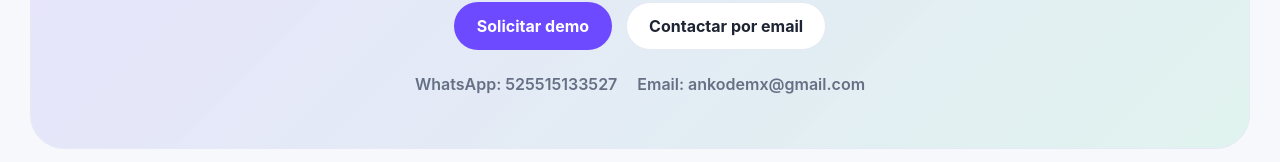
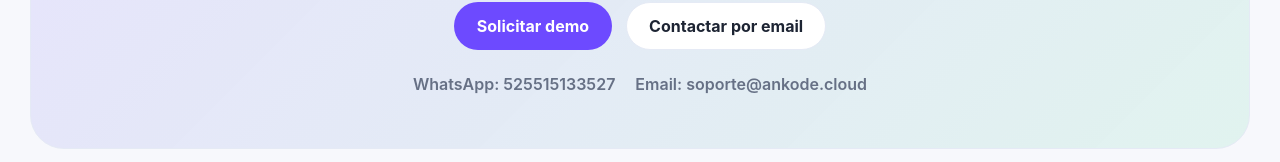
Before and after one commit to alefdel20/ankode, a React (Vite) app in the folder frontend/: page / in a window 1280 px wide. Shown: the part 9555-9717 px from the top of the page. Built offline with nearby package versions, Linux system fonts and the light colour scheme.

Commit message:
feat: cambios con el correo electronico

```diff
--- a/frontend/src/App.jsx
+++ b/frontend/src/App.jsx
@@ -14,7 +14,7 @@ import WebPlansSection from './components/landing/WebPlansSection';
 
 const CONTACT = {
   whatsapp: "525515133527",
-  email: "ankodemx@gmail.com",
+  email: "soporte@ankode.cloud",
 };
 
 const cleanWhatsAppNumber = CONTACT.whatsapp.replace(/\D/g, "");
--- a/frontend/src/components/CheckoutModal.jsx
+++ b/frontend/src/components/CheckoutModal.jsx
@@ -602,8 +602,8 @@ export default function CheckoutModal({ isOpen, onClose, selectedPlan, overrideA
             {/* Support info */}
             <p style={{ textAlign: 'center', fontSize: '0.78rem', color: 'var(--muted)', marginTop: 4, marginBottom: 0 }}>
               ¿Necesitas ayuda?{' '}
-              <a href="mailto:ankodemx@gmail.com" style={{ color: 'var(--muted)' }}>
-                ankodemx@gmail.com
+              <a href="mailto:soporte@ankode.cloud" style={{ color: 'var(--muted)' }}>
+                soporte@ankode.cloud
               </a>
             </p>
           </>
--- a/frontend/src/constants/legal.js
+++ b/frontend/src/constants/legal.js
@@ -3,7 +3,7 @@ export const LEGAL = {
 Última actualización: octubre 2026
 
 1. IDENTIDAD DE LA EMPRESA
-El presente sitio web, el sistema informático de Punto de Venta (SaaS) y el servicio de desarrollo de páginas web denominados comercialmente "Ankode", son operados por Alejandro Flores Delgado, persona física con actividad empresarial, con domicilio fiscal en Ixtapaluca, Estado de México, y correo de contacto técnico y comercial: ankodemx@gmail.com.
+El presente sitio web, el sistema informático de Punto de Venta (SaaS) y el servicio de desarrollo de páginas web denominados comercialmente "Ankode", son operados por Alejandro Flores Delgado, persona física con actividad empresarial, con domicilio fiscal en Ixtapaluca, Estado de México, y correo de contacto técnico y comercial: soporte@ankode.cloud.
 
 2. ACEPTACIÓN DE LOS TÉRMINOS
 La creación de una cuenta de usuario, la descarga del software, la firma de propuestas comerciales, el pago de la tarifa de configuración inicial (setup) o la contratación de cualquiera de las suscripciones de Ankode implica la aceptación expresa, total y sin reservas de estos Términos y Condiciones por parte del Cliente.
@@ -62,7 +62,7 @@ Estos Términos y Condiciones se rigen por las leyes federales de los Estados Un
 Última actualización: octubre 2026
 
 1. RESPONSABLE DEL TRATAMIENTO DE DATOS PERSONALES
-Alejandro Flores Delgado (en lo sucesivo "Ankode"), con domicilio en Ixtapaluca, Estado de México, y correo de contacto ankodemx@gmail.com, es el Responsable del uso, tratamiento y protección de sus datos personales de conformidad con la Ley Federal de Protección de Datos Personales en Posesión de los Particulares (LFPDPPP).
+Alejandro Flores Delgado (en lo sucesivo "Ankode"), con domicilio en Ixtapaluca, Estado de México, y correo de contacto soporte@ankode.cloud, es el Responsable del uso, tratamiento y protección de sus datos personales de conformidad con la Ley Federal de Protección de Datos Personales en Posesión de los Particulares (LFPDPPP).
 
 2. DATOS PERSONALES RECABADOS Y FINALIDADES
 Recabamos sus datos de identificación, contacto, fiscales y de facturación (nombre, teléfono, correo electrónico, RFC, dirección del negocio y tokens de pago cifrados a través de Openpay) para las siguientes finalidades:
@@ -87,13 +87,13 @@ Para cumplir con los servicios, Ankode comparte datos personales con:
 Ankode cuenta con medidas de seguridad que incluyen cifrado de transferencias mediante protocolo SSL (https), aislamiento de bases de datos bajo arquitectura multi-tenant y copias de seguridad periódicas para evitar el acceso no autorizado, robo o alteración de su información.
 
 6. EJERCICIO DE DERECHOS ARCO
-Usted tiene derecho a ejercer sus derechos de Acceso, Rectificación, Cancelación u Oposición (ARCO) sobre sus datos personales enviando una solicitud por escrito a ankodemx@gmail.com, adjuntando identificación oficial vigente y descripción clara del derecho que desea ejercer, de conformidad con la LFPDPPP. Responderemos en un plazo no mayor a 20 días hábiles.
+Usted tiene derecho a ejercer sus derechos de Acceso, Rectificación, Cancelación u Oposición (ARCO) sobre sus datos personales enviando una solicitud por escrito a soporte@ankode.cloud, adjuntando identificación oficial vigente y descripción clara del derecho que desea ejercer, de conformidad con la LFPDPPP. Responderemos en un plazo no mayor a 20 días hábiles.
 
 7. CONSERVACIÓN DE DATOS
 Conservamos sus datos mientras su cuenta esté activa y, tras la cancelación, durante el plazo indicado en nuestra Política de Cancelación, salvo que una obligación legal o fiscal exija conservarlos por más tiempo.
 
 8. LIMITACIÓN DEL USO O DIVULGACIÓN
-Puede limitar el uso o divulgación de sus datos, o revocar su consentimiento, escribiendo a ankodemx@gmail.com.
+Puede limitar el uso o divulgación de sus datos, o revocar su consentimiento, escribiendo a soporte@ankode.cloud.
 
 9. CAMBIOS AL AVISO
 Cualquier cambio se notificará por correo electrónico y se publicará en esta página.`,
@@ -102,7 +102,7 @@ Cualquier cambio se notificará por correo electrónico y se publicará en esta
 Última actualización: abril 2026
 
 1. CANCELACIÓN POR EL CLIENTE
-El Cliente puede solicitar la cancelación de su suscripción (tanto del sistema POS Ankode como del servicio de hosting y mantenimiento web) en cualquier momento directamente desde su panel de administración o mediante comunicación escrita a ankodemx@gmail.com.
+El Cliente puede solicitar la cancelación de su suscripción (tanto del sistema POS Ankode como del servicio de hosting y mantenimiento web) en cualquier momento directamente desde su panel de administración o mediante comunicación escrita a soporte@ankode.cloud.
 
 2. PLAZOS DE PREAVISO Y CARGOS AUTOMÁTICOS
 Para evitar la renovación e inicio de un nuevo periodo de facturación, se requiere que la cancelación se solicite con al menos 48 horas de anticipación a la fecha de corte. La cancelación surtirá efectos al finalizar el último día del periodo de facturación que se encuentre pagado (mensual o anual).
@@ -122,7 +122,7 @@ Transferencia de dominios: Si el dominio (.com.mx) fue registrado por Ankode, el
 El Cliente acepta que es su entera responsabilidad exportar su información antes de la fecha efectiva de cancelación. Una vez finalizado el periodo contratado, Ankode mantendrá resguardada la base de datos por un plazo máximo de 10 días naturales. Transcurrido este plazo, Ankode procederá a la eliminación definitiva de toda la información de los servidores sin responsabilidad alguna de recuperación de datos.
 
 7. SOPORTE PARA CANCELACIONES
-Para aclaraciones o apoyo en el proceso de cancelación: ankodemx@gmail.com y WhatsApp oficial, lunes a viernes de 9:00 a 18:00 hrs.`,
+Para aclaraciones o apoyo en el proceso de cancelación: soporte@ankode.cloud y WhatsApp oficial, lunes a viernes de 9:00 a 18:00 hrs.`,
 };
 
 export const WEB_TERMS = [
--- a/frontend/src/constants/plans.js
+++ b/frontend/src/constants/plans.js
@@ -76,5 +76,5 @@ export const TERMS = {
     'Al contratar plan anual pagas 10 mensualidades y recibes 12 meses de servicio (2 meses gratis — ahorro del 16.7%)',
   dataPolicy:
     'Los datos de tarjeta son tokenizados directamente por Openpay. Ankode nunca almacena datos de pago.',
-  supportEmail: 'ankodemx@gmail.com',
+  supportEmail: 'soporte@ankode.cloud',
 };
--- a/frontend/src/pages/Legal.jsx
+++ b/frontend/src/pages/Legal.jsx
@@ -49,7 +49,7 @@ export default function Legal() {
         </div>
       )}
       <div style={{ marginTop: 48, paddingTop: 24, borderTop: '1px solid #e5eaf5', fontSize: '0.85rem', color: '#667085' }}>
-        <p>¿Tienes dudas? Escríbenos a <a href="mailto:ankodemx@gmail.com" style={{ color: '#6d4aff', fontWeight: 700 }}>ankodemx@gmail.com</a></p>
+        <p>¿Tienes dudas? Escríbenos a <a href="mailto:soporte@ankode.cloud" style={{ color: '#6d4aff', fontWeight: 700 }}>soporte@ankode.cloud</a></p>
         <div style={{ display: 'flex', gap: 20, marginTop: 8, flexWrap: 'wrap' }}>
           <a href="/legal?doc=terms" target="_blank" style={{ color: '#667085' }}>Términos y Condiciones</a>
           <a href="/legal?doc=privacy" target="_blank" style={{ color: '#667085' }}>Aviso de Privacidad</a>
--- a/frontend/src/pages/PagoResultado.jsx
+++ b/frontend/src/pages/PagoResultado.jsx
@@ -234,8 +234,8 @@ export default function PagoResultado() {
           </p>
           <p style={{ ...styles.sub, marginTop: 16 }}>
             Si no recibes nada en 10 minutos, escríbenos a{' '}
-            <a href="mailto:ankodemx@gmail.com" style={styles.supportLink}>
-              ankodemx@gmail.com
+            <a href="mailto:soporte@ankode.cloud" style={styles.supportLink}>
+              soporte@ankode.cloud
             </a>
           </p>
           <a href="https://ankode.cloud" style={styles.btnOutline}>
@@ -254,8 +254,8 @@ export default function PagoResultado() {
         <h2 style={{ ...styles.title, color: COLORS.error }}>Hubo un problema con tu pago</h2>
         <p style={styles.sub}>
           Si el cargo fue aplicado contacta a{' '}
-          <a href="mailto:ankodemx@gmail.com" style={styles.supportLink}>
-            ankodemx@gmail.com
+          <a href="mailto:soporte@ankode.cloud" style={styles.supportLink}>
+            soporte@ankode.cloud
           </a>
         </p>
         <a href="https://ankode.cloud" style={styles.btnGreen}>
--- a/frontend/src/pages/WebSuccessScreen.jsx
+++ b/frontend/src/pages/WebSuccessScreen.jsx
@@ -208,7 +208,7 @@ export default function WebSuccessScreen() {
           </p>
           <p style={{ ...styles.sub, marginTop: 16 }}>
             Si no recibes nada en 10 minutos, escríbenos a{' '}
-            <a href="mailto:ankodemx@gmail.com" style={styles.supportLink}>ankodemx@gmail.com</a>
+            <a href="mailto:soporte@ankode.cloud" style={styles.supportLink}>soporte@ankode.cloud</a>
           </p>
           <a href={WA_LINK} target="_blank" rel="noreferrer" style={styles.btnGreen}>
             Contactar por WhatsApp
@@ -228,7 +228,7 @@ export default function WebSuccessScreen() {
         <h2 style={{ ...styles.title, color: COLORS.error }}>Hubo un problema con tu pago</h2>
         <p style={styles.sub}>
           Si el cargo fue aplicado contáctanos a{' '}
-          <a href="mailto:ankodemx@gmail.com" style={styles.supportLink}>ankodemx@gmail.com</a>
+          <a href="mailto:soporte@ankode.cloud" style={styles.supportLink}>soporte@ankode.cloud</a>
         </p>
         <a href="/paginas-web" style={styles.btnGreen}>Intentar de nuevo</a>
       </div>
```
Also changed, not shown: 10 other files (tests, documents, lock files or other folders).
